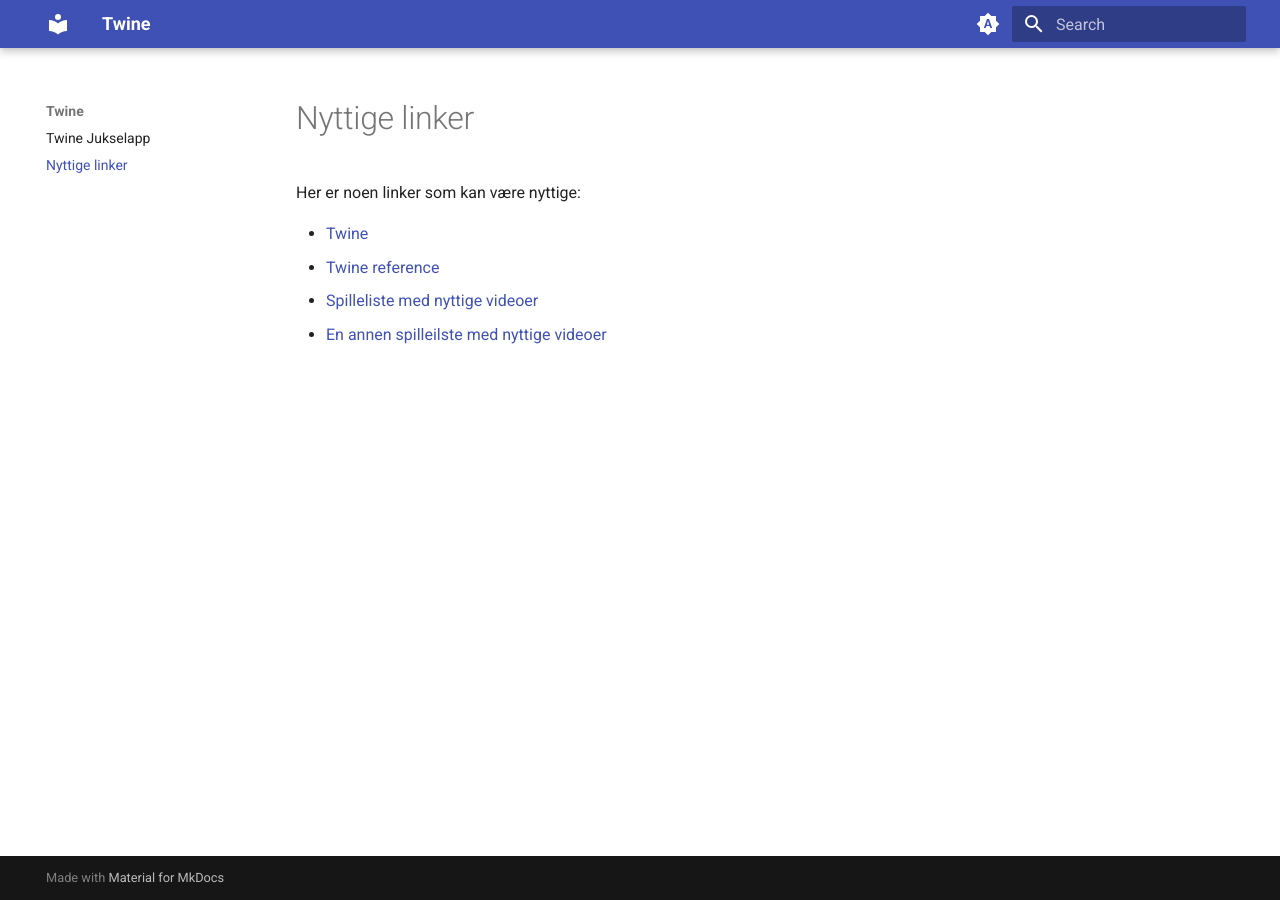
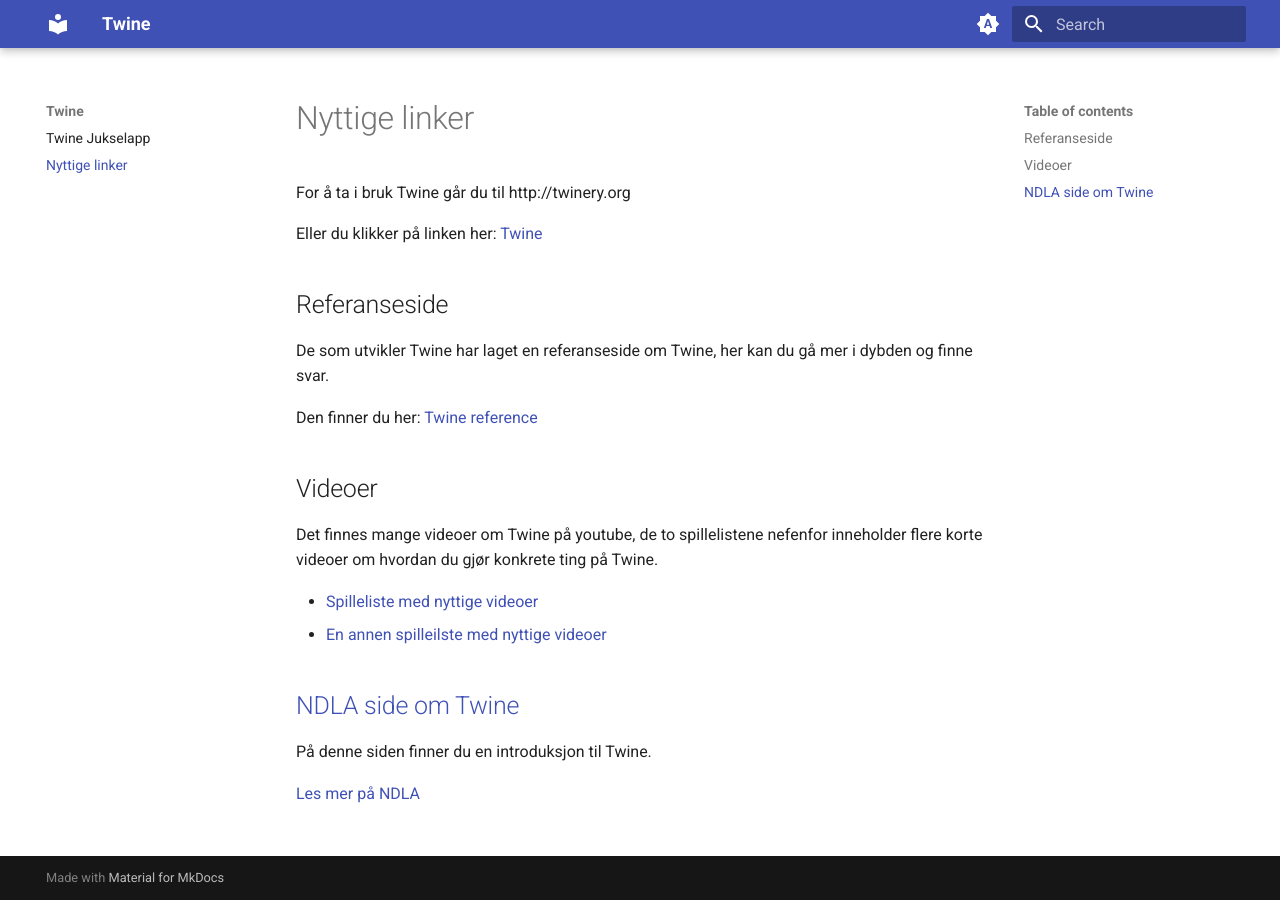
Before and after one commit to tor30122/Twine, an MkDocs documentation site: the page built from docs/linker.md, in a window 1280 px wide. Built offline with MkDocs 1.6.1 and Material for MkDocs 9.7.7, drawn with Linux system fonts in a browser that asks for light colours.

Commit message:
Oppdatert linkside

```diff
--- a/docs/linker.md
+++ b/docs/linker.md
@@ -1,8 +1,24 @@
 # Nyttige linker
 
-Her er noen linker som kan være nyttige:
+For å ta i bruk Twine går du til http://twinery.org
 
-- [Twine](https://twinery.org/)
-- [Twine reference](https://twinery.org/reference/en/)
+Eller du klikker på linken her: [Twine](https://twinery.org/)
+
+## Referanseside
+
+De som utvikler Twine har laget en referanseside om Twine, her kan du gå mer i dybden og finne svar.
+
+Den finner du her: [Twine reference](https://twinery.org/reference/en/)
+
+## Videoer
+
+Det finnes mange videoer om Twine på youtube, de to spillelistene nefenfor inneholder flere korte videoer om hvordan du gjør konkrete ting på Twine.
+
 - [Spilleliste med nyttige videoer](https://www.youtube.com/playlist?list=PLXTsg1_kGxE_C4ttPxzbvOvLMFtjZNXhG)
 - [En annen spilleilste med nyttige videoer](https://www.youtube.com/playlist?list=PLlXuD3kyVEr6DmZy52pG7zYWbr6t93JC7)
+
+## [NDLA side om Twine](https://ndla.no/r/teknologiforstaelse-im-ikm-vg1/bruksanvisning-twine/b31179852c)
+
+På denne siden finner du en introduksjon til Twine.
+
+[Les mer på NDLA](https://ndla.no/r/teknologiforstaelse-im-ikm-vg1/bruksanvisning-twine/b31179852c)
```
